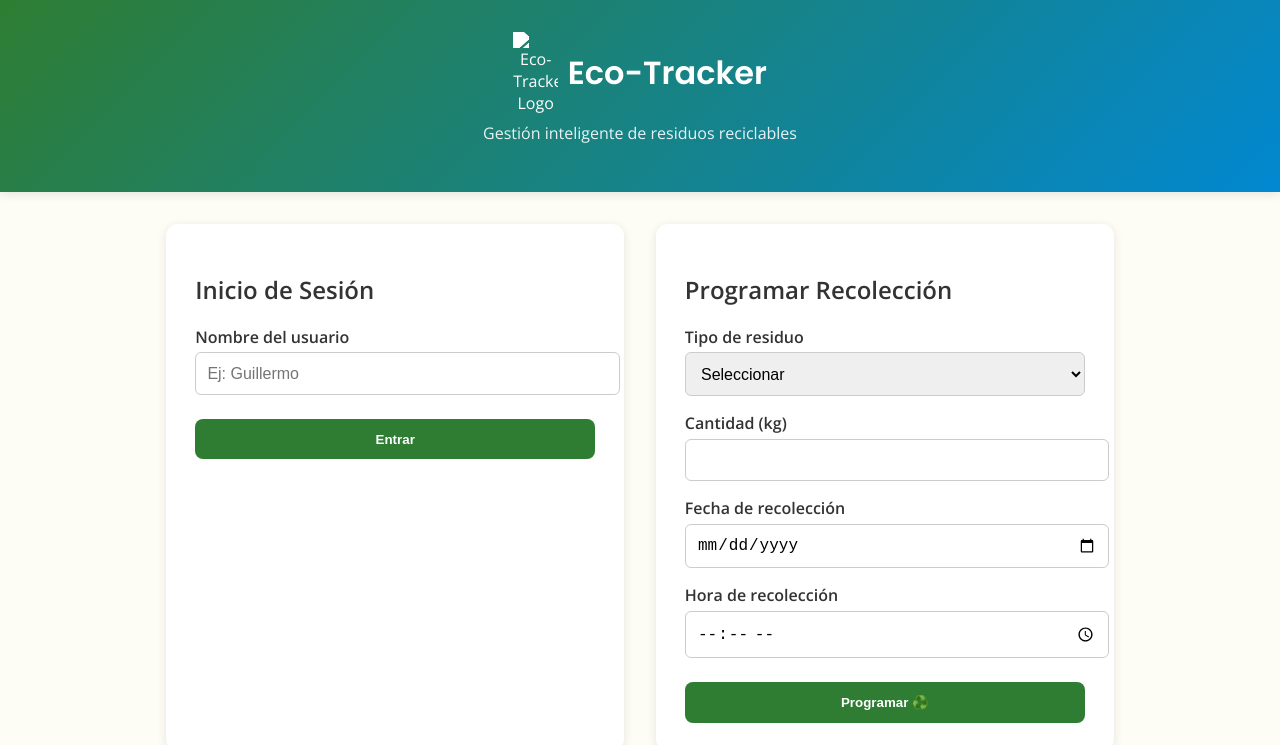
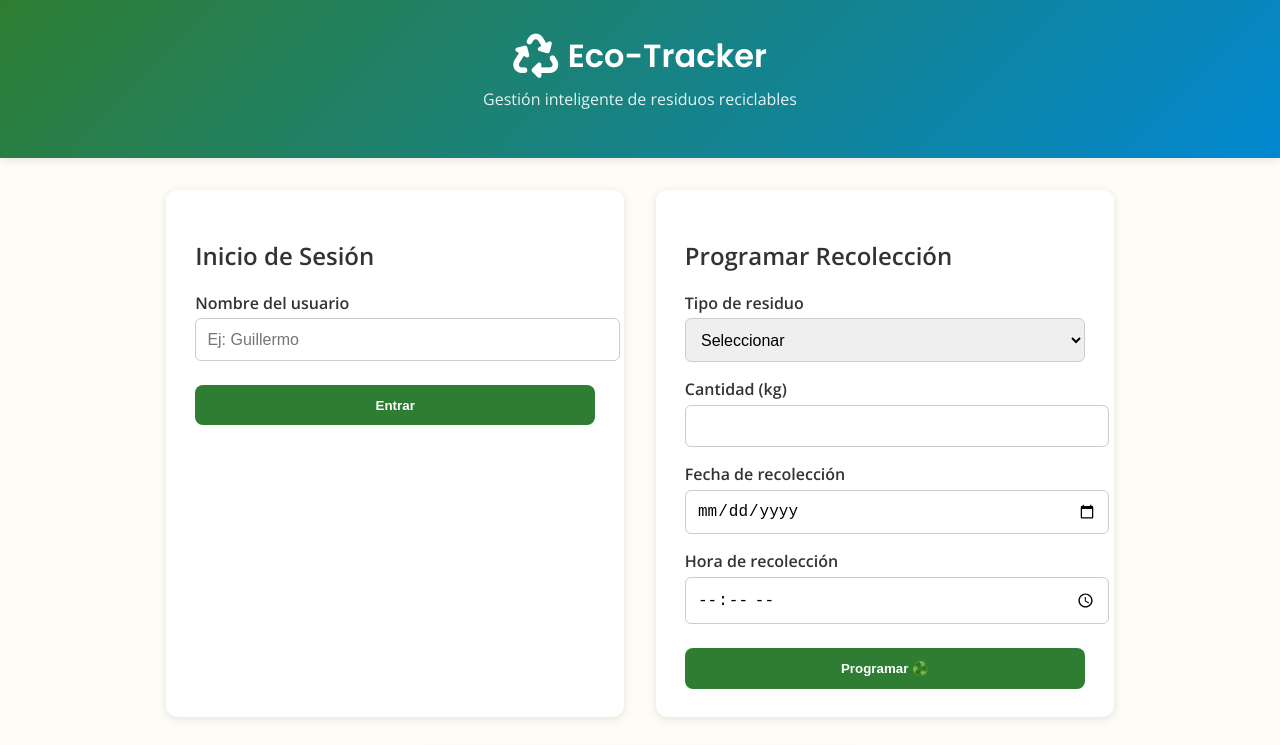
Before and after one commit to guillermoSoftwareEngineer/Eco-Tracker, a plain HTML site: page index.html in a window 1280 px wide. Shown: the top 745 px of the page. Drawn offline with nearby package versions, Linux system fonts and the light colour scheme.

```diff
--- a/index.html
+++ b/index.html
@@ -5,19 +5,19 @@
   <meta name="viewport" content="width=device-width, initial-scale=1.0">
   <title>Eco-Tracker</title>
   <link href="https://fonts.googleapis.com/css2?family=Open+Sans:wght@400;600&family=Poppins:wght@600&display=swap" rel="stylesheet">
+  <link rel="stylesheet" href="https://cdnjs.cloudflare.com/ajax/libs/font-awesome/6.5.2/css/all.min.css">
   <link rel="stylesheet" href="style.css">
 </head>
 <body>
   <header class="header">
     <div class="logo">
-      <img src="logo.png" alt="Eco-Tracker Logo" class="logo-icon">
+      <i class="fas fa-recycle logo-icon"></i>
       <h1>Eco-Tracker</h1>
     </div>
     <p class="subtitle">Gestión inteligente de residuos reciclables</p>
   </header>
 
   <main class="container">
-    <!-- Inicio de sesión -->
     <section class="card">
       <h2>Inicio de Sesión</h2>
       <form id="loginForm" class="form">
@@ -28,7 +28,6 @@
       <p id="bienvenida" class="welcome"></p>
     </section>
 
-    <!-- Programar recolección -->
     <section class="card">
       <h2>Programar Recolección</h2>
       <form id="residuoForm" class="form">
@@ -54,7 +53,6 @@
       </form>
     </section>
 
-    <!-- Lista de recolecciones -->
     <section class="card">
       <h2>Recolecciones Programadas</h2>
       <ul id="residuosList" class="list"></ul>
@@ -62,7 +60,6 @@
     </section>
   </main>
 
-  <!-- Limitaciones técnicas -->
   <section class="card limitaciones">
     <h3>Limitaciones Técnicas</h3>
     <ul>
@@ -78,9 +75,6 @@
     <p>© 2025 Eco-Tracker | Proyecto académico Politécnico Grancolombiano</p>
   </footer>
 
-  <!-- ===================== -->
-  <!-- Firebase configuración -->
-  <!-- ===================== -->
   <script type="module">
     // Importar SDKs desde CDN (Firebase v10+)
     import { initializeApp } from "https://www.gstatic.com/firebasejs/10.12.1/firebase-app.js";
@@ -131,7 +125,6 @@
     });
   </script>
 
-  <!-- Script principal del sistema -->
   <script src="script.js"></script>
 </body>
 </html>
--- a/style.css
+++ b/style.css
@@ -33,9 +33,10 @@
   gap: 0.6rem;
 }
 
+/* Línea modificada: Usar font-size para el icono de Font Awesome y color blanco */
 .logo-icon {
-  width: 45px;
-  filter: brightness(0) invert(1);
+  font-size: 45px;
+  color: white;
 }
 
 h1 {
```
